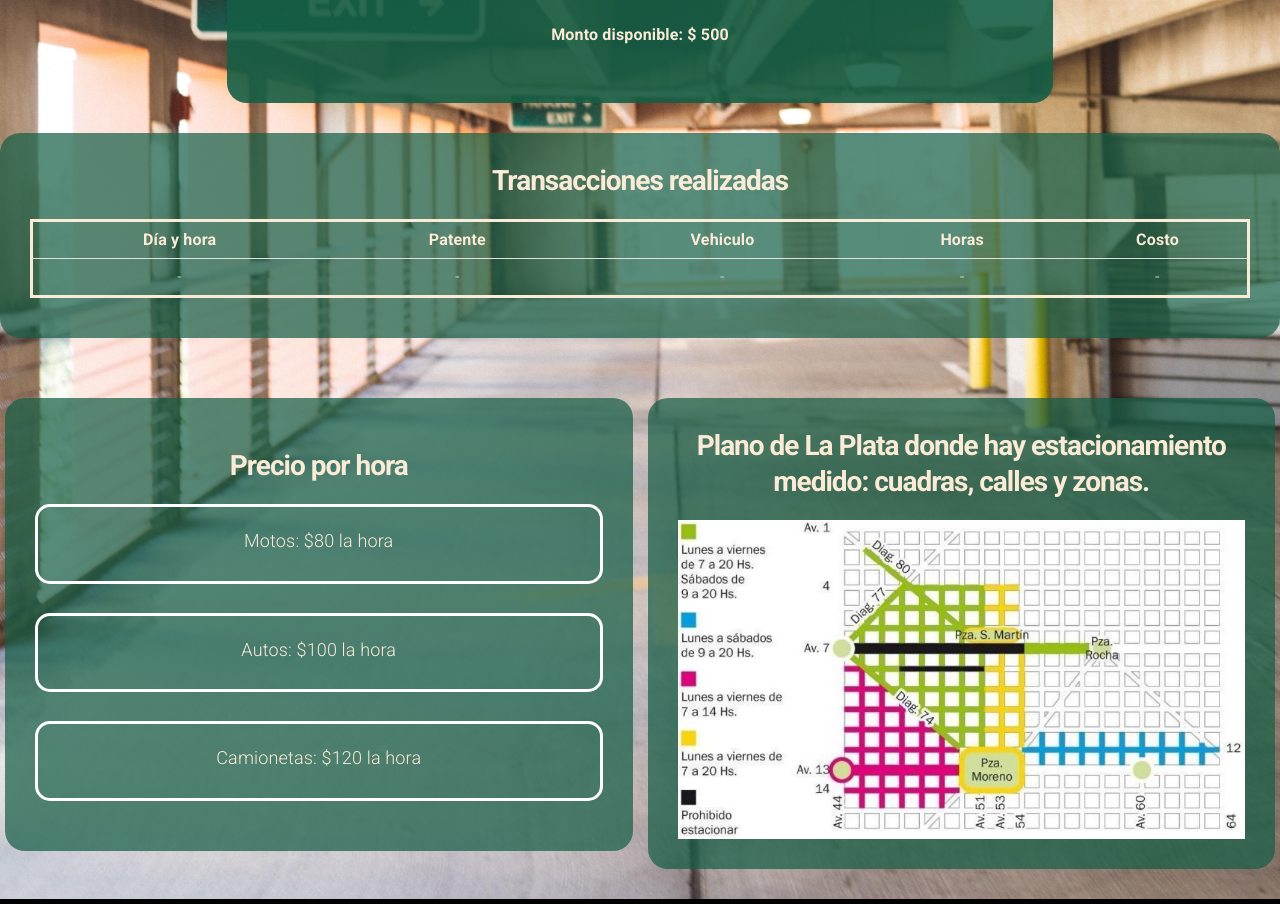
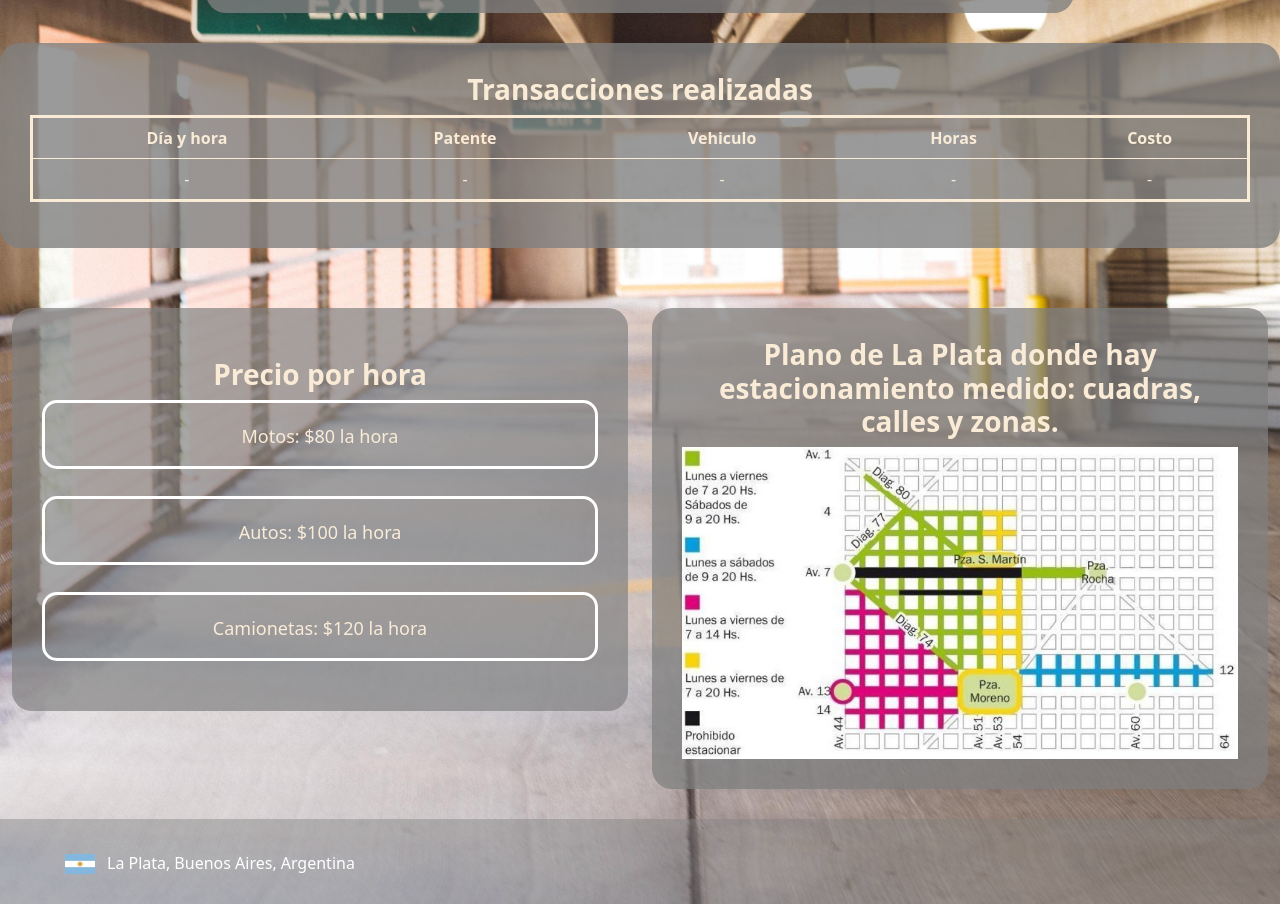
Before and after one commit to marinapamparas/Sistema-Parking-Consola-Js, a plain HTML site: page index.html in a window 1280 px wide. Shown: the part 786-1690 px from the top of the page. Drawn offline with nearby package versions, Linux system fonts and the light colour scheme; some packages are replaced by stand-ins of ours; a script that the page names is missing.

Commit message:
ediciones esteticas

```diff
--- /dev/null
+++ b/bbdd/localidad.json
@@ -0,0 +1,3 @@
+[
+    {"id": "1", "img": "img/istockphoto-1145814106-612x612.jpg", "pais":"Argentina", "provincia":"Buenos Aires", "localidad": "La Plata", "nombre": "by Marina Pamparas"}
+]
--- a/clima.json
+++ /dev/null
@@ -1,3 +0,0 @@
-{
-    {"id": "1", "img":"" , "localidad": "La Plata", "clima":"Soleado"}
-}
--- a/index.html
+++ b/index.html
@@ -6,24 +6,22 @@
     <meta name="viewport" content="width=device-width, initial-scale=1.0">
     <link rel="stylesheet" href="https://cdn.jsdelivr.net/npm/bootstrap@5.2.3/dist/css/bootstrap.min.css">
     <link rel="stylesheet" href="https://fonts.googleapis.com/css?family=Roboto:300,300italic,700,700italic">
-    <link rel="stylesheet" href="https://cdnjs.cloudflare.com/ajax/libs/milligram/1.4.1/milligram.css">
+    <link rel="stylesheet" type="text/css" href="https://cdn.jsdelivr.net/npm/toastify-js/src/toastify.min.css">
     <script defer src="https://cdn.jsdelivr.net/npm/bootstrap@5.2.0/dist/js/bootstrap.bundle.min.js"></script>
     <script src="https://cdn.jsdelivr.net/npm/toastify-js"></script>
     <script defer src="https://cdn.jsdelivr.net/npm/sweetalert2@11"></script>
     <script src="js/class.pagoparking.js"></script>
     <script defer src="js/variables.js"></script>
     <script defer src="js/index.js"></script>
+    <script src="https://ajax.googleapis.com/ajax/libs/jquery/3.6.1/jquery.min.js"></script>
     <link rel="stylesheet" href="styles/styles.css">
     <title>Parking online - La Plata</title>
 </head>
 <main>
     <body>
-
-        <section >
-            <article class="presentacion">
-                <h1 class="titulo fw-bold">Sistema de parking</h1>
-                           </article>
-        </section>
+        <div class="presentacion">
+            <h1 class="titulo fw-bold">SISTEMA DE PARKING</h1>
+        </div>
 
         <section class="espacio">
             <div class="formulario">
@@ -34,14 +32,13 @@
                 <input type="text" id="patente" value="AB111BA" class="selecciones">
 
                 <label for="vehiculo">Selecciona el tipo de vehiculo</label>
-                <select id="vehiculo" class="selecciones">
+                <select id="vehiculo" class="form-select selecciones">
                     <option selected disabled>...</option>
                 </select>
 
                 <label for="horas">Ingresa la cantidad de horas</label>
                 <input type="number" id="horas" value="1" min="1" max="24" class="selecciones">
 
-                <br>
                 <br>
 
                 <div>
@@ -62,6 +59,7 @@
 
                 <br>
 
+
                 <div>
                     <p class="fw-semibold">Monto disponible: $
                         <span id="montodisponible">500</span>
@@ -76,20 +74,20 @@
             <table class="table">
                 <thead>
                     <tr>
-                        <th id="tablehead">Día y hora</th>
-                        <th id="tablehead">Patente</th>
-                        <th id="tablehead">Vehiculo</th>
-                        <th id="tablehead">Horas</th>
-                        <th id="tablehead">Costo</th>
+                        <th id="tablehead" class="contenidotabla">Día y hora</th>
+                        <th id="tablehead" class="contenidotabla">Patente</th>
+                        <th id="tablehead" class="contenidotabla">Vehiculo</th>
+                        <th id="tablehead" class="contenidotabla">Horas</th>
+                        <th id="tablehead" class="contenidotabla">Costo</th>
                     </tr>
                 </thead>
                 <tbody>
                     <tr>
-                        <td>-</td>
-                        <td>-</td>
-                        <td>-</td>
-                        <td>-</td>
-                        <td>-</td>
+                        <td class="contenidotabla">-</td>
+                        <td class="contenidotabla">-</td>
+                        <td class="contenidotabla">-</td>
+                        <td class="contenidotabla">-</td>
+                        <td class="contenidotabla">-</td>
                     </tr>
                 </tbody>
             </table>
@@ -118,11 +116,20 @@
                 <div class="col-lg-6">
                     <aside class="seccionmapa">
                         <h3 class="fw-bold">Plano de La Plata donde hay estacionamiento medido: cuadras, calles y zonas.</h3>
-                        <img src="img/estacionamientomedido.jpg" alt="plano de La Plata donde hay estacionamiento medido">
+                        <img class="img" src="img/estacionamientomedido.jpg" alt="plano de La Plata donde hay estacionamiento medido">
                     </aside>
                 </div>
             </div>
         </section>
+
+        <footer>
+            <div id="paisLocalidad">
+                <p>-</p>
+                <p>-</p>
+            </div>
+
+        </footer>
+
     </body>
 </main>
 </html>
--- a/js/index.js
+++ b/js/index.js
@@ -7,7 +7,40 @@ const btnCalcular = document.querySelector("#botoncalcular")
 const btnPagar = document.querySelector("#botonpagar")
 const costoParking = document.querySelector("#costoparking")
 const montoDisponible = document.querySelector("#montodisponible")
+const paisLocalidad = document.querySelector("#paisLocalidad")
+const URL = 'bbdd/localidad.json'
+const argentina = []
 
+fetch(URL) //PIDO LOS DATOS AL SERVIDOR, O ARCHIVO .JSON
+    .then((response)=> localidad = response.json()) //RECIBO LOS DATOS EN FORMATO TEXTO, Y LOS CONVIERTO EN ARRAY
+    .then ((localidad) => argentina.push (...localidad))
+    .then (()=> cargarLocalidad (argentina))
+
+
+
+
+function retornoLocalidad({img, pais, provincia, localidad}){
+
+    return `<div class= "contenedorlocacion">
+                <img src="${img}" class= "iconolocacion" alt="Bandera del país">
+                <p class="textolocacion">${localidad},</p>
+                <p class="textolocacion">${provincia},</p>
+                <p class="textolocacion">${pais}</p>
+            </div>`
+}
+
+const cargarLocalidad = (array)=>{
+    let locacion = ""
+
+    if(array.length > 0){
+    array.forEach(lugar =>{
+        locacion += retornoLocalidad(lugar)
+
+    })
+
+    paisLocalidad.innerHTML = locacion
+    }
+}
 
 
 // funcion para cargar opciones de seleccion
@@ -140,6 +173,26 @@ const alerta = (toast, timer, icon, position, title, text ) => {
       })
 }
 
+const toast = (text, bgcolor)=>{
+
+    Toastify({
+        text: text || '',
+        duration: 5000,
+        gravity: "bottom",
+        position: "right",
+        stopOnFocus: true,
+        close: true,
+        style: {
+          background: bgcolor || 'linear-gradient(0deg, rgba(98,98,91,0.9) 0%, rgba(84,123,125,0.9) 100%)', borderRadius:'20px', color:'white', fontSize: '30px', height: '350px',width:'500px', display: 'flex', justifyContent: 'center', alignItems: 'center'
+        },
+        offset: {
+            x:500,
+            y:150
+        }
+      }).showToast();
+
+    }
+
 
 
 function armarTablaReservas(transaccion) {
@@ -164,10 +217,17 @@ function recuperarTransaccion() {
     }
 }
 
+const regaloBienvenida = () =>{
+
+    if (localStorage.getItem("saldoRestante") === null){
+        toast ('¡BIENVENIDO! por ser tu primera vez te regalamos $500 para tus reservas de parking')
+    }
+}
 
 const inicializar = () =>{
     recuperarTransaccion()
     recuperarSaldoLocalStorage()
+    regaloBienvenida()
 }
 
 
@@ -176,4 +236,6 @@ const recuperarSaldoLocalStorage = () =>{
     montoDisponible.innerText = montoDisponibleStorage
 }
 
+
+
 inicializar()
--- a/styles/styles.css
+++ b/styles/styles.css
@@ -17,14 +17,14 @@ body {
 .presentacion{
     text-align: center;
     color: antiquewhite;
-    background-color: rgba(22, 94, 70, 0.349);
+    background-color: rgba(128, 128, 128, 0.437);;
     border-radius: 20px;
     padding: 30px;
     margin-top: 30px;
 }
 
 .titulo{
-    padding: 10px;
+    padding: 20px;
     text-align: center;
     color: antiquewhite;
 }
@@ -36,9 +36,11 @@ body {
     align-items: center;
 }
 .formulario{
+    display: flex;
+    flex-direction: column;
     text-align: center;
     color: antiquewhite;
-    background-color: rgba(22, 94, 70, 0.897);
+    background-color: rgba(128, 128, 128, 0.792);
     border-radius: 20px;
     padding: 30px;
     margin-top: 30px;
@@ -49,7 +51,7 @@ body {
     text-align: center;
     width: 100%;
     color: antiquewhite;
-    background-color: rgba(22, 94, 70, 0.712);
+    background-color: rgba(128, 128, 128, 0.792);
     border-radius: 20px;
     padding: 30px 30px;
     margin: 30px 0px;
@@ -58,13 +60,19 @@ body {
 .seccionmapa{
     text-align: center;
     color: antiquewhite;
-    background-color: rgba(22, 94, 70, 0.712);
+    background-color: rgba(128, 128, 128, 0.73);
+    width: 100%;
+
     border-radius: 20px;
     padding: 30px;
     margin-top: 30px;
     margin-bottom: 30px;
 }
 
+.img{
+    object-fit: contain;
+    width: 100%;
+}
 
 .table{
     width: 100%;
@@ -80,14 +88,15 @@ body {
     border-radius: 15px;
     border-color: rgb(255, 255, 255);
     background-color: rgba(66, 179, 141, 0);
+    color: white;
     padding: 8px 10px;
 
 }
 
 .boton:hover{
-    color: rgba(22, 94, 70, 0.712);
-    background-color: rgba(255, 255, 255, 0.562);
-    border-color:  rgba(22, 94, 70, 0.712);
+    color: gba(66, 179, 141, 0);
+    background-color: rgb(128, 128, 128);
+    border-color:  gba(66, 179, 141, 0);
 }
 
 .ocultar {
@@ -95,9 +104,12 @@ body {
 }
 
 .selecciones{
-    background-color:rgb(22, 94, 70);
+    background-color:rgba(128, 128, 128, 0.595);
     color: rgba(255, 255, 255, 0.838);
-    font-size: medium;
+    font-size: large;
+    border: 2px solid rgb(255, 255, 255);
+    border-radius: 4px;
+    padding: 10px;
 }
 
 .recuadro{
@@ -113,8 +125,43 @@ body {
 .asideprecios{
     font-size: large;
     color: antiquewhite;
-    background-color: rgba(22, 94, 70, 0.712);
+    background-color: rgba(128, 128, 128, 0.682);
     border-radius: 20px;
     padding: 50px 30px;
     margin: 30px 0px;
 }
+
+@media (max-width:600px) {
+    .table {
+        display: inline-block;
+        align-content: center;
+    }
+    .contenidotabla{
+        width: 100%;
+        padding: 10vw;
+    }
+
+}
+
+.contenedorlocacion{
+    display: flex;
+    justify-content: left;
+    align-items: center;
+    align-content: center;
+    flex-wrap: wrap;
+    background-color: rgba(128, 128, 128, 0.437);
+    padding: 20px;
+}
+
+.iconolocacion{
+    width: 30px;
+    height: 20px;
+    margin: 15px 10px 10px 45px;
+
+}
+
+.textolocacion{
+
+    margin: 5px 2px 2.5px;
+    color: white;
+}
```
Also changed, not shown: img/istockphoto-1145814106-612x612.jpg (added).
